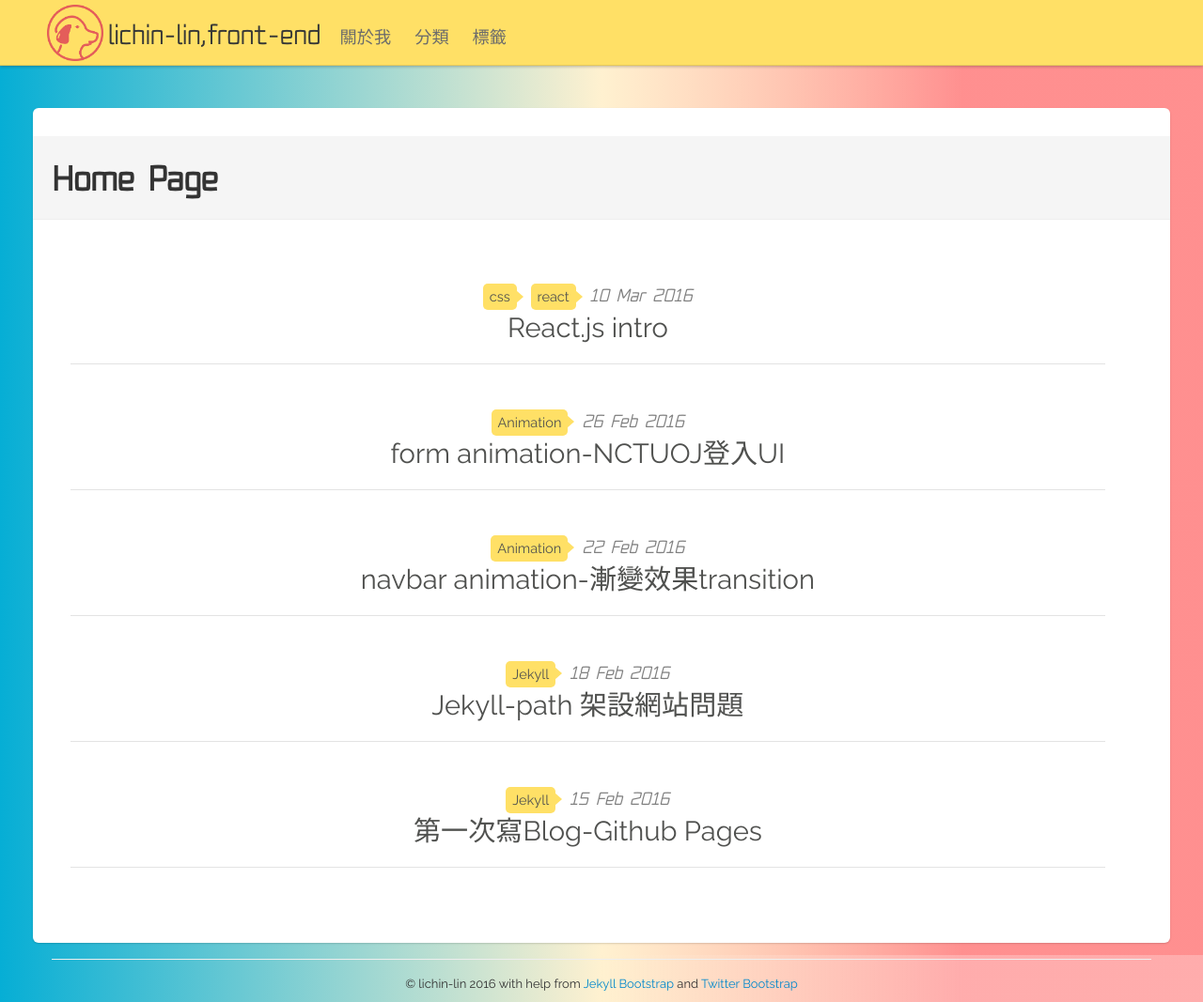
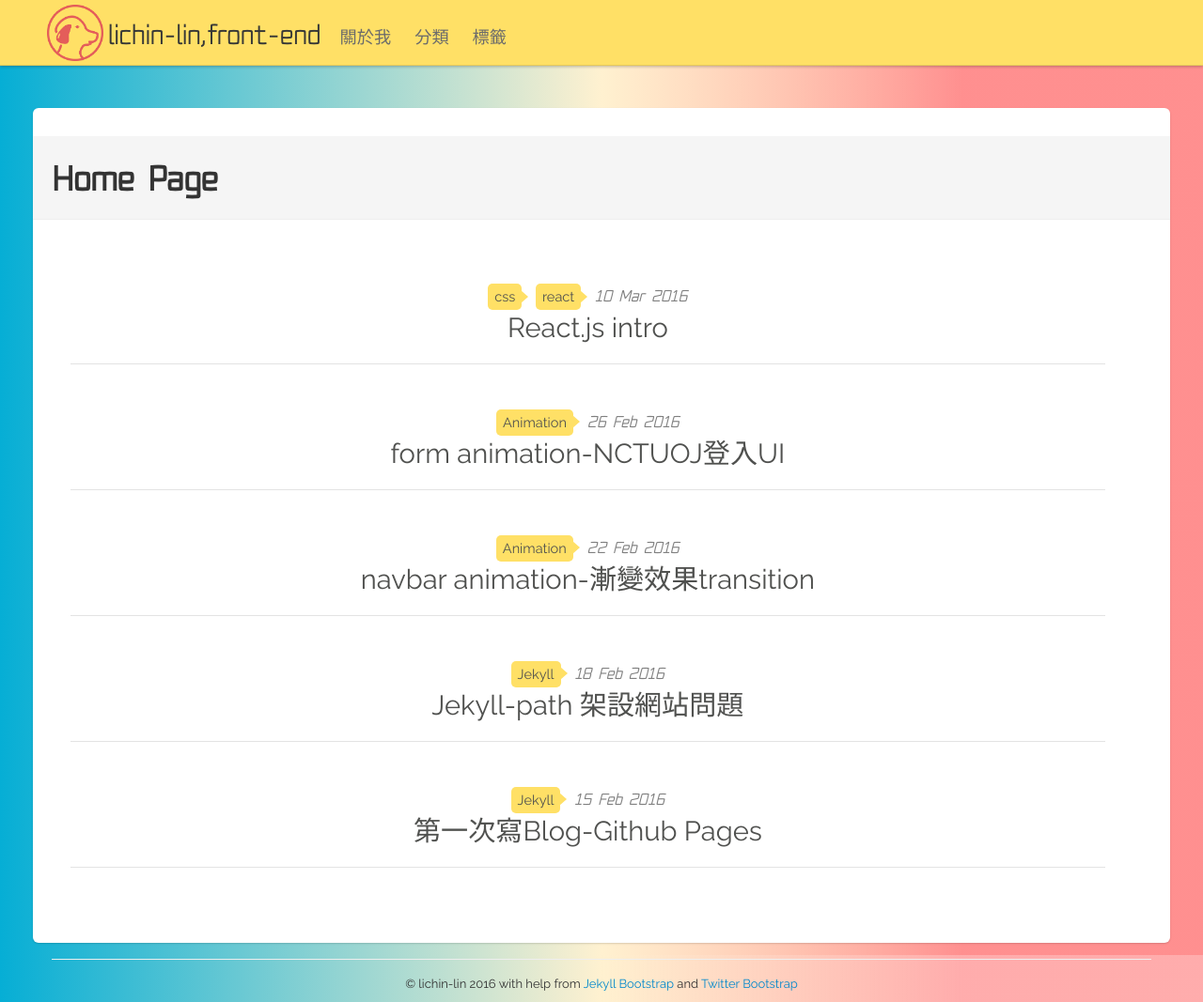
Before and after one commit to lichin-lin/lichin-lin.github.io, a Jekyll site: the page built from index.md, in a window 1280 px wide and 1067 px high. Shown: the whole window at 94% size. Built offline with Jekyll 4.4.1, drawn with Linux system fonts in a browser that asks for light colours; nearby versions of some CDN libraries.

Commit message:
fix index page style

```diff
--- a/assets/themes/twitter/css/style.css
+++ b/assets/themes/twitter/css/style.css
@@ -154,6 +154,7 @@
   height: 60px;
   float: left;
   margin-top: 5px;
+  transition: all 0.25s ease;
 }
 .topbar div>ul,
 .nav {
@@ -239,9 +240,6 @@
   align-items: center;
   padding-top: 25px;
 }
-.posts li span {
-  font-style: italic;
-}
 .posts .tags {
   margin-left: 0;
   padding-bottom: 5px;
@@ -258,7 +256,11 @@
 .posts .tags li a {
   color: #50514f;
 }
-.tag:after {
+.posts .tags span {
+  font-size: 0.9em;
+  font-style: italic;
+}
+.posts .tags .tag:after {
   content: " ";
   display: block;
   width: 0;
@@ -309,4 +311,11 @@
   blockquote p {
     width: 100%;
   }
+  .posts a {
+    font-size: 1.2em;
+    text-decoration: none;
+  }
+  .posts .tags span {
+    font-size: 0.8em;
+  }
 }
```
Also changed, not shown: assets/themes/twitter/css/style.styl (+23 -15 lines).
